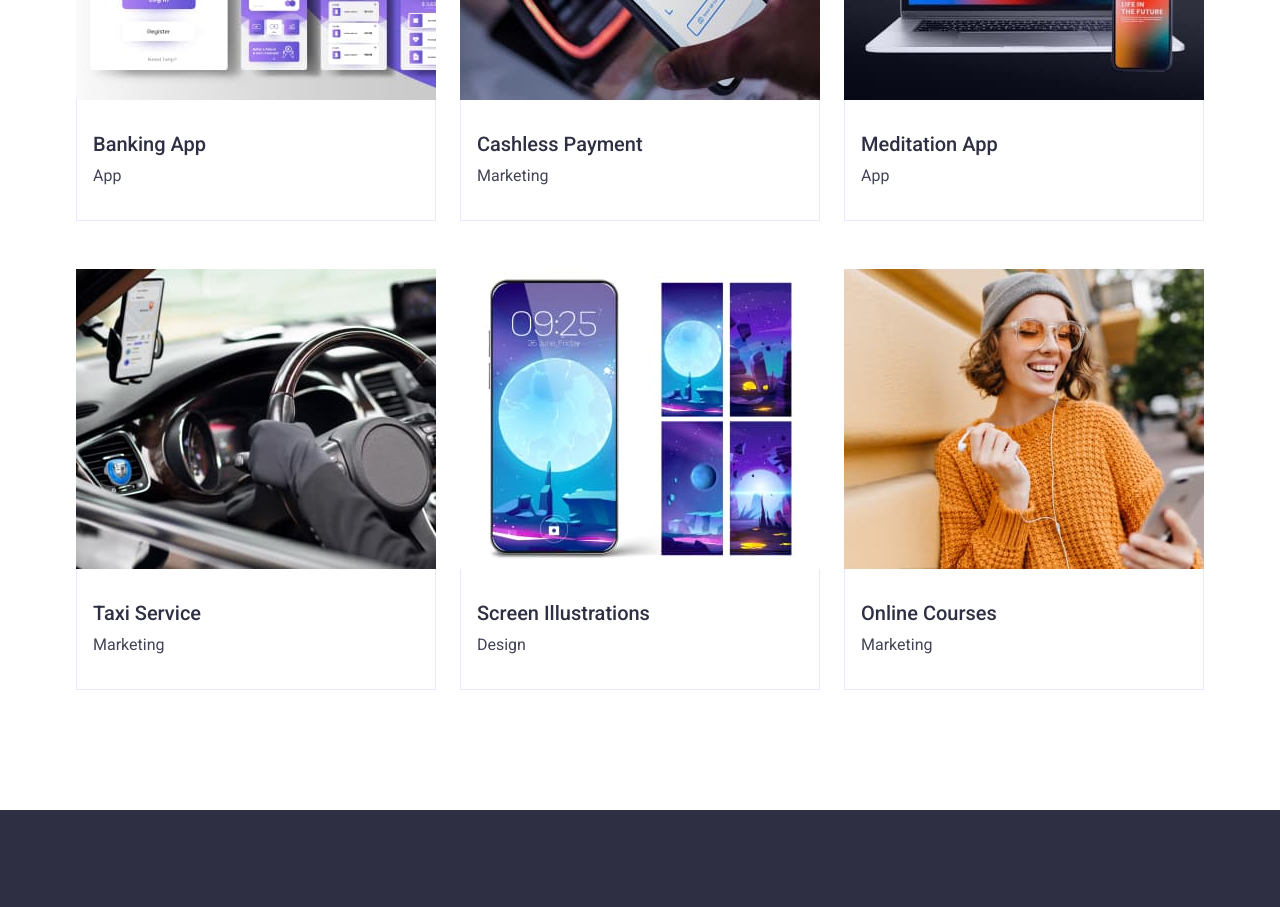
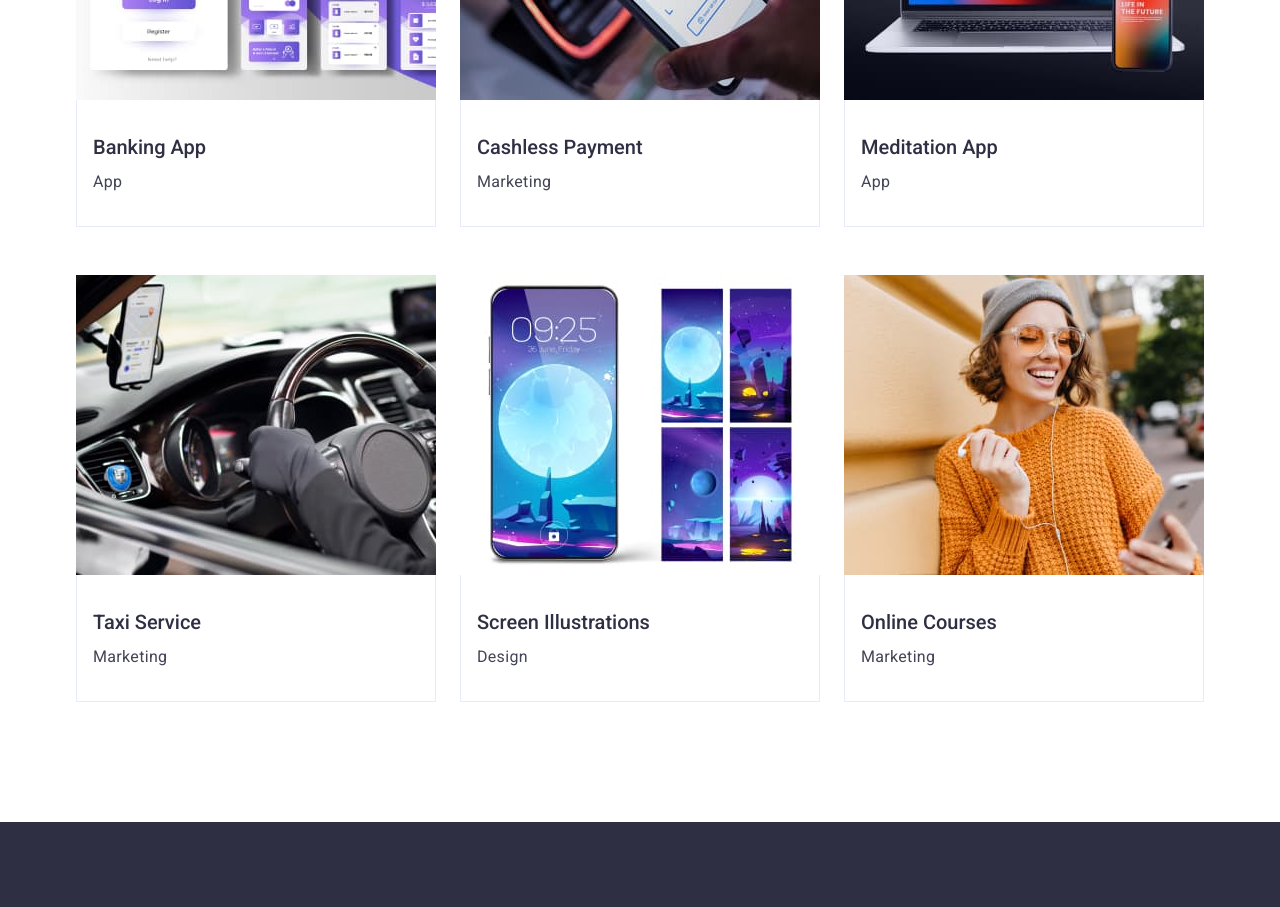
Before and after one commit to Stanislav98714/goit-markup-hw-03, a plain HTML site: page index.html in a window 1280 px wide. Shown: the part 2200-3107 px from the top of the page. Drawn offline with nearby package versions, Linux system fonts and the light colour scheme.

Commit message:
add line-height fix

```diff
--- a/css/style.css
+++ b/css/style.css
@@ -254,7 +254,7 @@ address :focus {
   font-size: 20px;
   font-style: normal;
   font-weight: 500;
-  line-height: 24px;
+  line-height: 1.5;
 }
 .app-paragraph {
   color: var(--SLATE, #434455);
@@ -262,7 +262,8 @@ address :focus {
   font-size: 16px;
   font-style: normal;
   font-weight: 400;
-  line-height: 24px;
+  line-height: 1.5;
+  letter-spacing: 0.02em;
 }
 .footer {
   padding: 100px 0;
```
